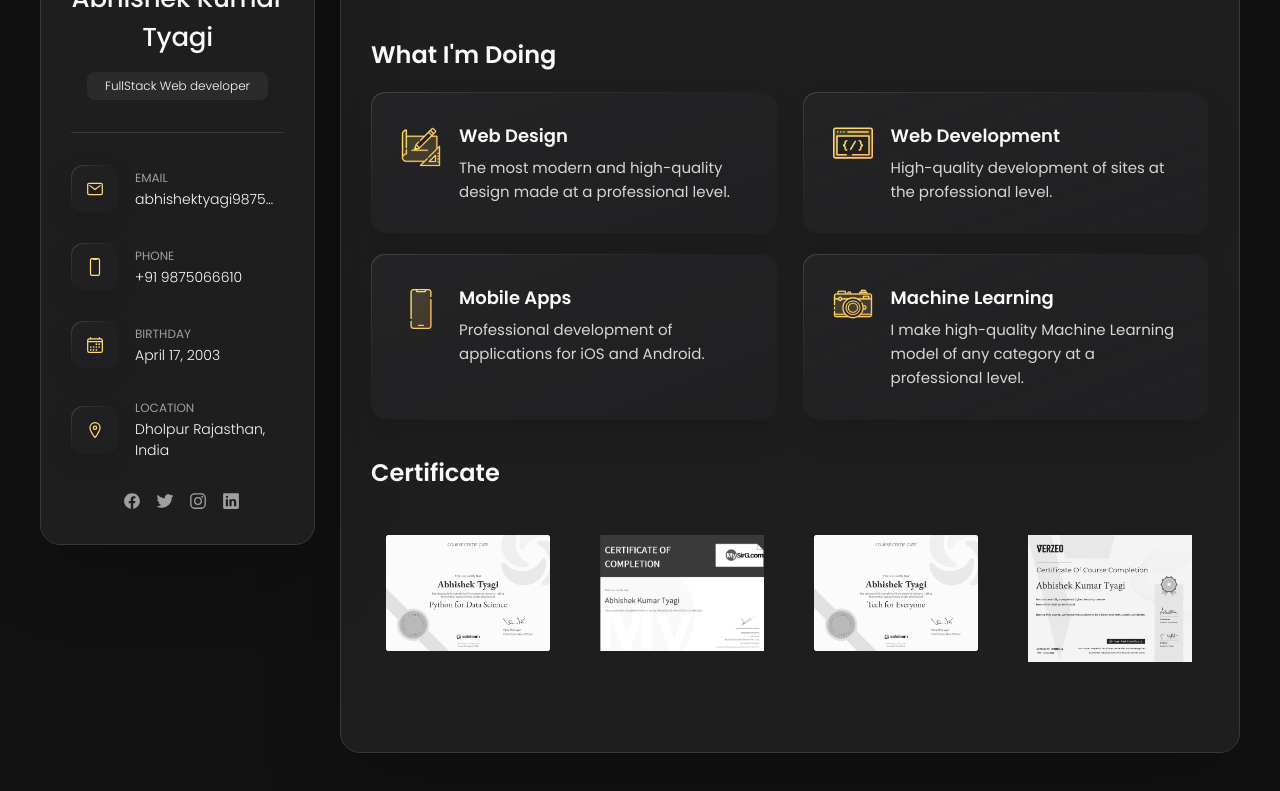
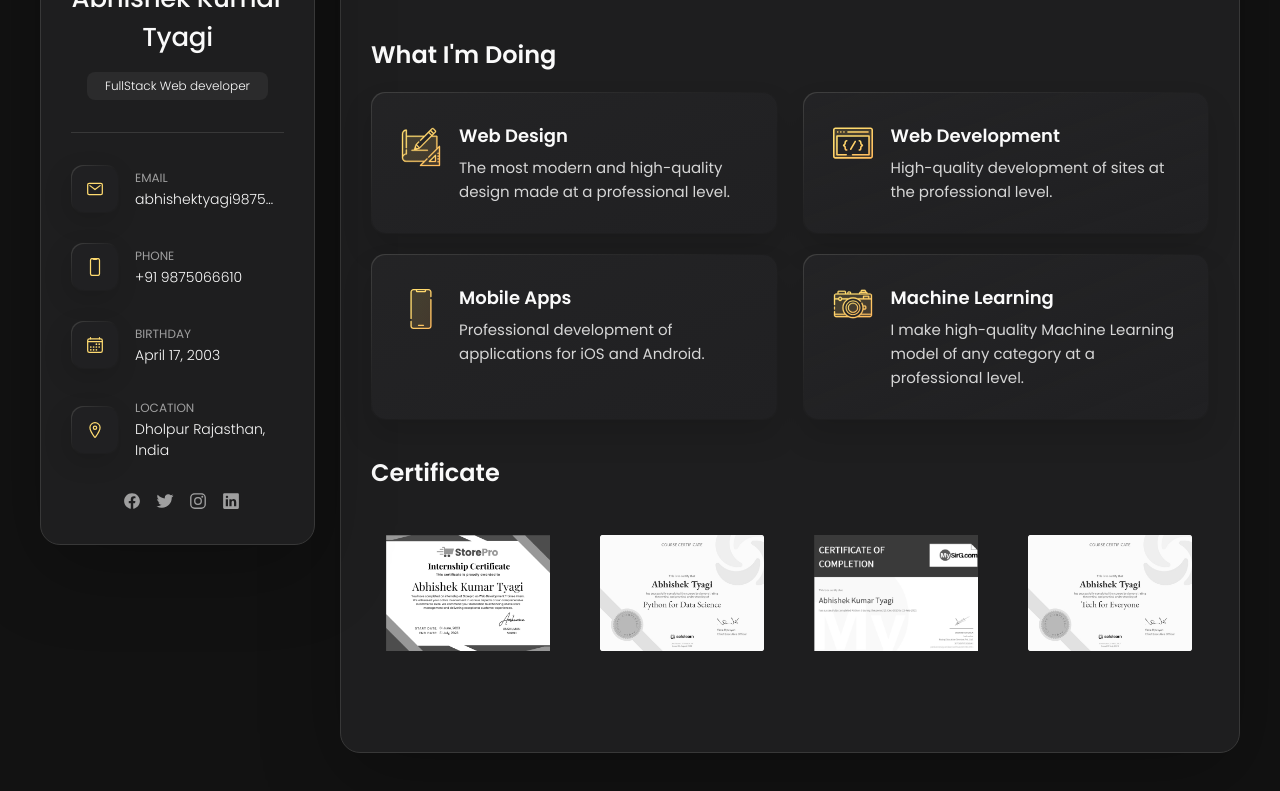
Before and after one commit to Abhishek9ttyagi/portfolio, a plain HTML site: page index.html in a window 1280 px wide. Shown: the part 317-1108 px from the top of the page. Drawn offline with nearby package versions, Linux system fonts and the light colour scheme.

Commit message:
internship certificate

```diff
--- a/index.html
+++ b/index.html
@@ -329,6 +329,11 @@
 
           <ul class="clients-list has-scrollbar">
 
+            <li class="clients-item">
+
+              <img src="./assets/images/internship.png" alt="client logo">
+
+            </li>
             <li class="clients-item">
 
               <img src="./assets/images/data_science.jpg" alt="client logo">
```
